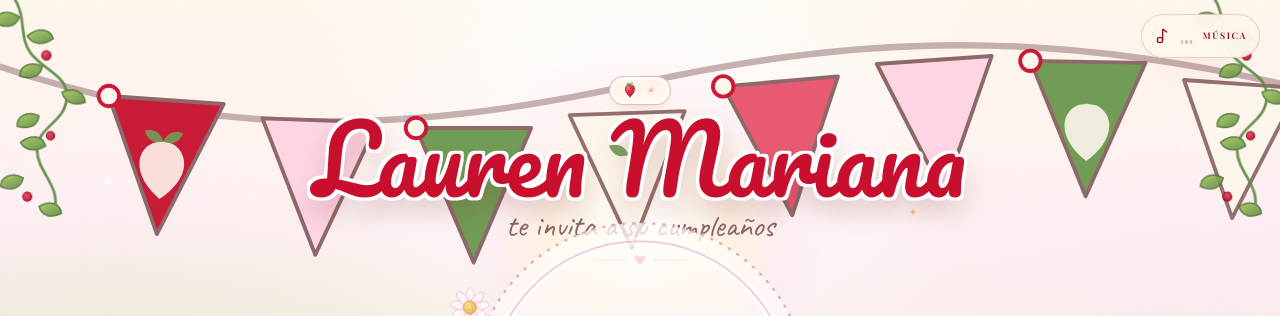
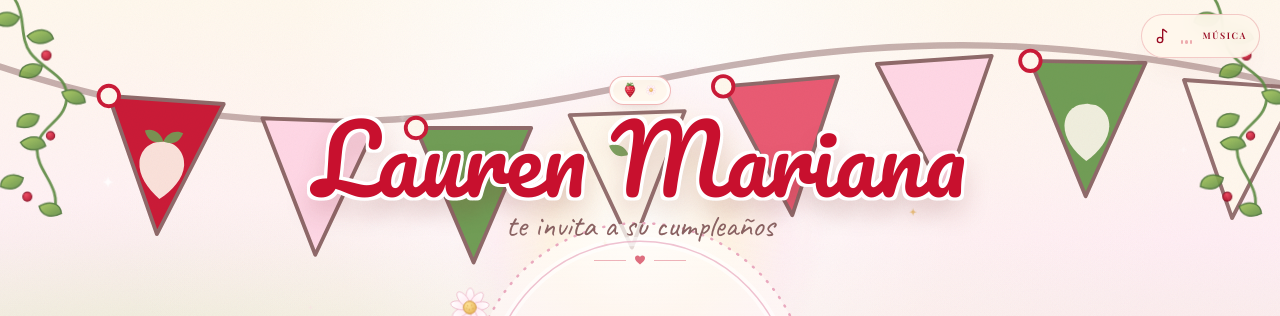
Before and after one commit to TecitoUnU/InteractiveInvitation, a React (Vite) app: page / in a window 1280 px wide. Shown: the top 316 px of the page. Built offline with nearby package versions, Linux system fonts and the light colour scheme.

Commit message:
Add files via upload

```diff
--- a/src/components/WelcomeScreen.tsx
+++ b/src/components/WelcomeScreen.tsx
@@ -38,7 +38,7 @@ export function WelcomeScreen({ autoOpen, onOpened }: WelcomeScreenProps) {
 
       <div className="relative z-10 flex min-h-[100svh] flex-col items-center px-4 pb-[max(1.25rem,env(safe-area-inset-bottom))] pt-[max(0.75rem,env(safe-area-inset-top))]">
         <motion.header
-          className="flex flex-col items-center pt-14 text-center sm:pt-16"
+          className="relative z-30 flex flex-col items-center pt-14 text-center sm:pt-16"
           animate={fade}
           transition={{ duration: reduceMotion ? 0.2 : 0.6, ease: [0.22, 1, 0.36, 1] }}
         >
```
